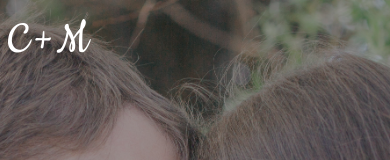
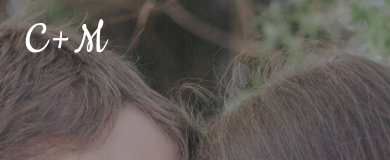
Before and after one commit to crholz/personal-site, a Next.js app: page / in a window 390 px wide. Shown: the top 160 px of the page. Built offline with nearby package versions, Linux system fonts and the light colour scheme.

Commit message:
Actually fix the navbar

```diff
--- a/src/app/components/Navbar.css
+++ b/src/app/components/Navbar.css
@@ -113,6 +113,7 @@
       color: #ffff;
       font-size: 50px;
       white-space: nowrap;
+      margin-left: 10%;
       margin-right: 75%;
       display: flex;
       font-family: 'Cookie', serif;
```
